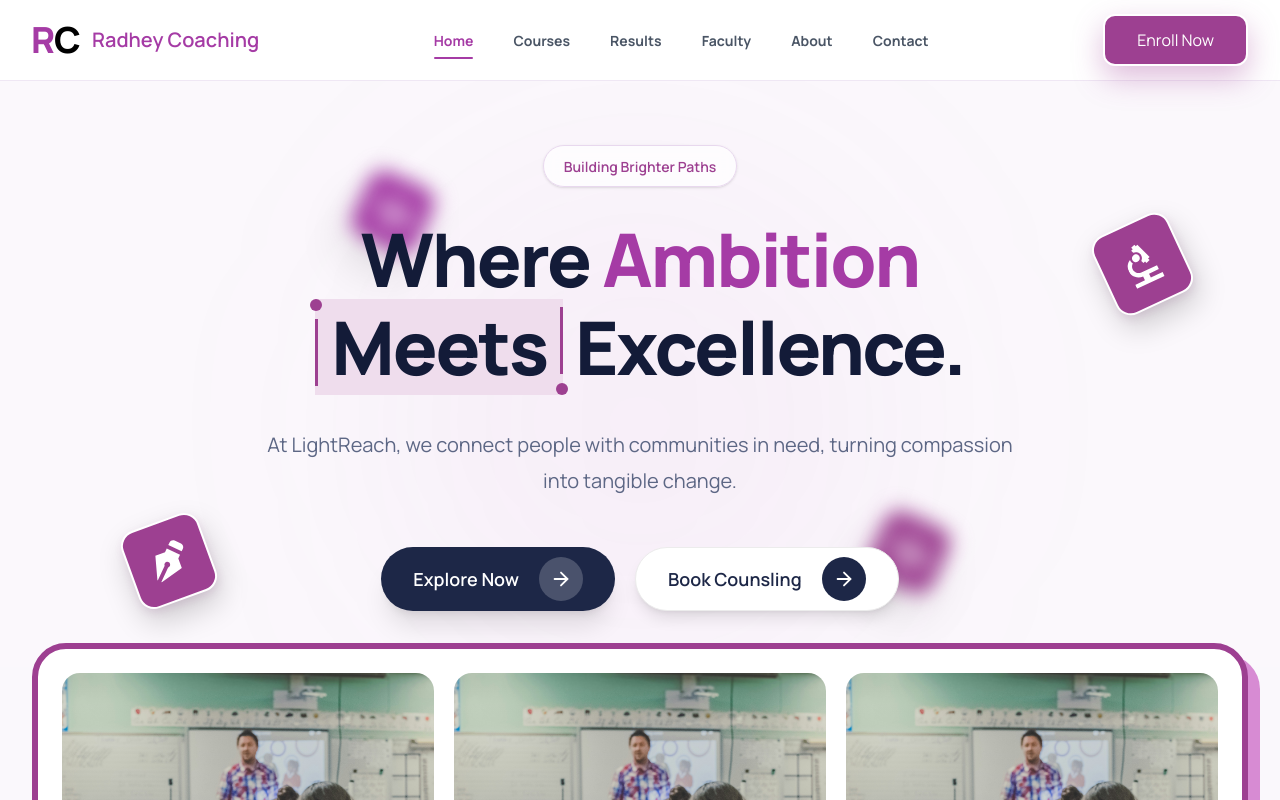
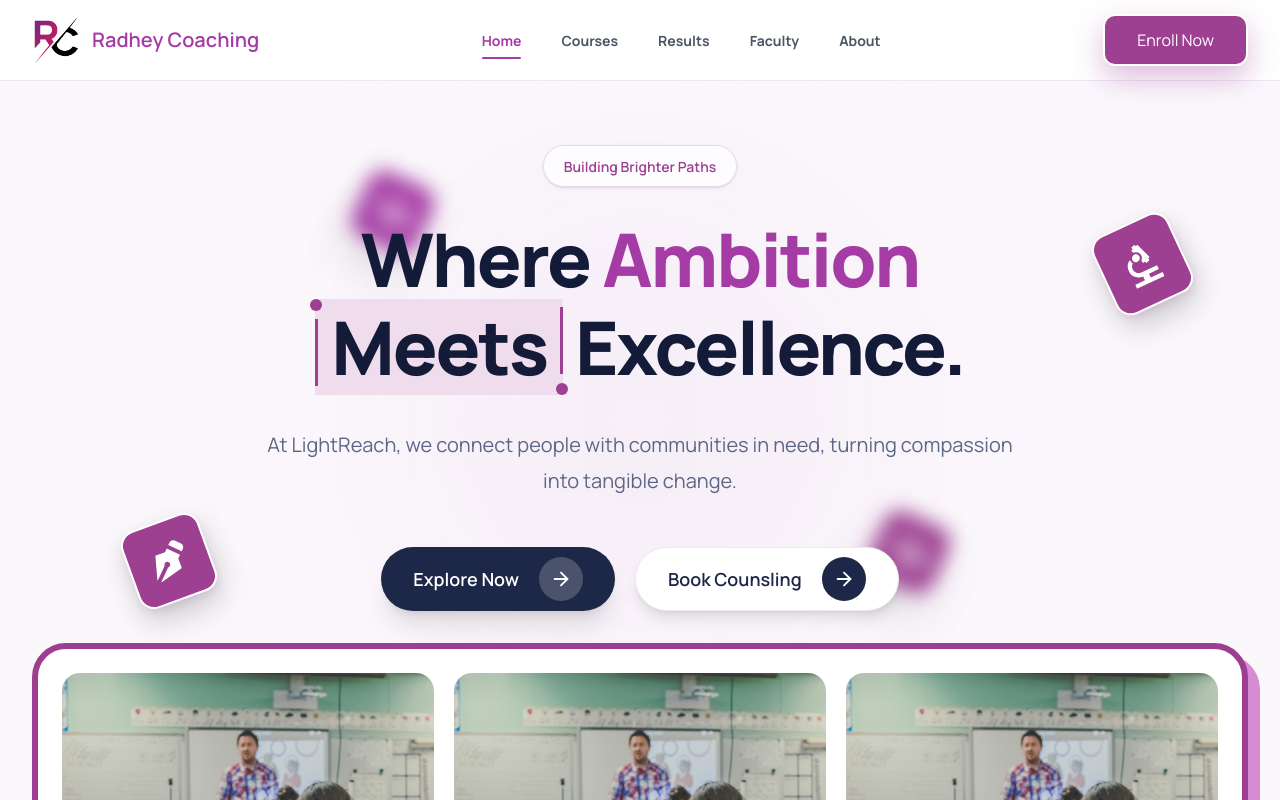
Before and after one commit to taniyabansal24/radheyCoaching, a Next.js app: page / in a window 1280 px wide. Shown: the top 800 px of the page. Built offline with nearby package versions, Linux system fonts and the light colour scheme.

Commit message:
Refactor code structure for improved readability and maintainability

```diff
--- a/src/components/Footer/Footer.tsx
+++ b/src/components/Footer/Footer.tsx
@@ -1,6 +1,7 @@
 "use client";
 
 import Link from "next/link";
+import Image from "next/image";
 import {
   Globe,
   MapPin,
@@ -22,12 +23,16 @@ export default function Footer() {
               href="/"
               className="inline-flex items-center gap-3"
             >
-              <div className="flex h-12 w-12 items-center justify-center">
-                <span className="text-4xl font-black leading-none">
-                  <span className="text-[#A53BA5]">R</span>
-                  <span className="text-black">C</span>
-                </span>
-              </div>
+               <div className="flex h-12 w-12 items-center justify-center overflow-hidden">
+                              <Image
+                                src="/images/logo.png"
+                                alt="Radhey Coaching Logo"
+                                width={48}
+                                height={48}
+                                className="h-full w-full object-contain"
+                                priority
+                              />
+                            </div>
 
               <span className="text-lg font-semibold text-[#A53BA5] sm:text-xl">
                 Radhey Coaching
--- a/src/components/course-fee/CourseFeeSection.tsx
+++ b/src/components/course-fee/CourseFeeSection.tsx
@@ -6,7 +6,7 @@ import { courseFeeData } from "./data";
 
 export default function CourseFeeSection() {
   return (
-    <section className="bg-white">
+    <section id="courses" className="bg-white">
       {/* ================= HERO ================= */}
 
       <div className="bg-[#9F4396] py-20 text-center text-white">
--- a/src/components/faculty/FacultyCarousel.tsx
+++ b/src/components/faculty/FacultyCarousel.tsx
@@ -79,7 +79,7 @@ const faculty = [
 
 export default function FacultyCarousel() {
   return (
-    <section className="bg-white py-16 lg:py-24">
+    <section id="faculty" className="bg-white py-16 lg:py-24">
       <Container>
         {/* Heading */}
 
--- a/src/components/hero/Hero.tsx
+++ b/src/components/hero/Hero.tsx
@@ -5,7 +5,7 @@ import Container from "../ui/Container";
 
 export default function Hero() {
   return (
-    <section className="relative overflow-hidden bg-[#FBF8FC]">
+    <section id="home" className="relative overflow-hidden bg-[#FBF8FC]">
       <Container>
         {/* Background Glow */}
         <div className="absolute left-1/2 top-20 h-[520px] w-[520px] -translate-x-1/2 rounded-full bg-[#A53BA5]/5 blur-[120px]" />
--- a/src/components/navbar/Navbar.tsx
+++ b/src/components/navbar/Navbar.tsx
@@ -1,23 +1,65 @@
 "use client";
 
 import Link from "next/link";
+import Image from "next/image";
 import { Menu, X } from "lucide-react";
-import { useState } from "react";
+import { useState, useEffect } from "react";
 import Container from "../ui/Container";
 import ContactDialog from "../Contact/ContactDialog";
+import logo from "/images/tanishqSharma.png";
 
 const navItems = [
-  { label: "Home", href: "#" },
-  { label: "Courses", href: "#" },
-  { label: "Results", href: "#" },
-  { label: "Faculty", href: "#" },
-  { label: "About", href: "#" },
-  { label: "Contact", href: "#" },
+  { label: "Home", href: "#home" },
+  { label: "Courses", href: "#courses" },
+  { label: "Results", href: "#results" },
+  { label: "Faculty", href: "#faculty" },
+  { label: "About", href: "#about" },
 ];
 
 export default function Navbar() {
   const [open, setOpen] = useState(false);
   const [isContactOpen, setIsContactOpen] = useState(false);
+  const [activeSection, setActiveSection] = useState("home");
+
+  useEffect(() => {
+    const handleScroll = () => {
+      if (window.scrollY < 100) {
+        setActiveSection("home");
+      }
+    };
+
+    const handleIntersection = (entries: IntersectionObserverEntry[]) => {
+      entries.forEach((entry) => {
+        if (entry.isIntersecting) {
+          setActiveSection(entry.target.id);
+        }
+      });
+    };
+
+    const observerOptions = {
+      root: null,
+      rootMargin: "-30% 0px -50% 0px",
+      threshold: 0,
+    };
+
+    const observer = new IntersectionObserver(handleIntersection, observerOptions);
+
+    const ids = ["home", "courses", "results", "faculty", "about"];
+    const elements = ids.map((id) => document.getElementById(id));
+
+    elements.forEach((el) => {
+      if (el) observer.observe(el);
+    });
+
+    window.addEventListener("scroll", handleScroll);
+
+    return () => {
+      elements.forEach((el) => {
+        if (el) observer.unobserve(el);
+      });
+      window.removeEventListener("scroll", handleScroll);
+    };
+  }, []);
 
   return (
     <>
@@ -26,14 +68,16 @@ export default function Navbar() {
           <div className="flex h-20 items-center justify-between">
             {/* Logo */}
             <Link href="/" className="flex items-center gap-3">
-              <div className="flex h-12 w-12 items-center justify-center">
-                {/* Replace with your logo image later */}
-                <span className="text-4xl font-black leading-none">
-                  <span className="text-[#A53BA5]">R</span>
-                  <span className="text-black">C</span>
-                </span>
+              <div className="flex h-12 w-12 items-center justify-center overflow-hidden">
+                <Image
+                  src="/images/logo.png"
+                  alt="Radhey Coaching Logo"
+                  width={48}
+                  height={48}
+                  className="h-full w-full object-contain"
+                  priority
+                />
               </div>
-
               <span className="text-[18px] font-semibold text-[#A53BA5] md:text-[20px]">
                 Radhey Coaching
               </span>
@@ -41,23 +85,26 @@ export default function Navbar() {
 
             {/* Desktop Nav */}
             <nav className="hidden items-center gap-10 lg:flex">
-              {navItems.map((item, index) => (
+              {navItems.map((item) => {
+                const isActive = item.href === `#${activeSection}`;
+                return (
                   <Link
                     key={item.label}
                     href={item.href}
                     className={`relative text-[14px] font-bold transition-colors ${
-                    index === 0
+                      isActive
                         ? "text-[#A53BA5]"
                         : "text-gray-600 hover:text-[#A53BA5]"
                     }`}
                   >
                     {item.label}
 
-                  {index === 0 && (
+                    {isActive && (
                       <span className="absolute -bottom-2 left-0 h-[2px] w-full rounded-full bg-[#A53BA5]" />
                     )}
                   </Link>
-              ))}
+                );
+              })}
             </nav>
 
             {/* Desktop Button */}
@@ -86,22 +133,31 @@ export default function Navbar() {
             }`}
           >
             <div className="space-y-1 px-5 py-5">
-              {navItems.map((item, index) => (
+              {navItems.map((item) => {
+                const isActive = item.href === `#${activeSection}`;
+                return (
                   <Link
                     key={item.label}
                     href={item.href}
                     onClick={() => setOpen(false)}
                     className={`block rounded-lg px-4 py-3 text-[15px] font-medium transition ${
-                    index === 0
+                      isActive
                         ? "bg-[#F8ECF8] text-[#A53BA5]"
                         : "text-gray-700 hover:bg-[#F8ECF8] hover:text-[#A53BA5]"
                     }`}
                   >
                     {item.label}
                   </Link>
-              ))}
+                );
+              })}
 
-              <button className="mt-4 w-full rounded-xl bg-[#A53BA5] py-3 text-sm font-medium text-white shadow-lg transition hover:bg-[#922C92]">
+              <button
+                onClick={() => {
+                  setIsContactOpen(true);
+                  setOpen(false);
+                }}
+                className="mt-4 w-full rounded-xl bg-[#A53BA5] py-3 text-sm font-medium text-white shadow-lg transition hover:bg-[#922C92]"
+              >
                 Enroll Now
               </button>
             </div>
--- a/src/components/transform/TransformSection.tsx
+++ b/src/components/transform/TransformSection.tsx
@@ -1,9 +1,15 @@
+"use client";
+
+import { useState } from "react";
 import Image from "next/image";
 import Container from "../ui/Container";
+import ContactDialog from "../Contact/ContactDialog";
 
 export default function TransformSection() {
+  const [isContactOpen, setIsContactOpen] = useState(false);
   return (
-    <section className="py-24 bg-[#FAFAFC]">
+    <>
+      <section id="about" className="py-24 bg-[#FAFAFC]">
         <Container>
           <div className="flex items-center justify-between gap-10">
             {/* Left */}
@@ -20,13 +26,20 @@ export default function TransformSection() {
               </p>
 
               <div className="mt-12 flex flex-wrap gap-5">
-              <button className="h-14 rounded-full bg-[#9D4091] px-8 text-[16px] font-semibold text-white transition hover:bg-[#8A3880]">
+                <button
+                  onClick={() => setIsContactOpen(true)}
+                  className="h-14 rounded-full bg-[#9D4091] px-8 text-[16px] font-semibold text-white transition hover:bg-[#8A3880]"
+                >
                   Start Your Journey
                 </button>
 
-              <button className="h-14 rounded-full border-2 border-[#9D4091] bg-white px-8 text-[16px] font-semibold text-[#9D4091] transition hover:bg-[#9D4091] hover:text-white">
+                <a
+                  href="/brochure/Radhey-Coaching-Brochure.pdf"
+                  download
+                  className="flex h-14 items-center justify-center rounded-full border-2 border-[#9D4091] bg-white px-8 text-[16px] font-semibold text-[#9D4091] transition hover:bg-[#9D4091] hover:text-white"
+                >
                   Download Brochure
-              </button>
+                </a>
               </div>
             </div>
 
@@ -70,5 +83,10 @@ export default function TransformSection() {
           </div>
         </Container>
       </section>
+      <ContactDialog
+        open={isContactOpen}
+        onClose={() => setIsContactOpen(false)}
+      />
+    </>
   );
 }
--- a/src/components/wall-of-honor/WallOfHonor.tsx
+++ b/src/components/wall-of-honor/WallOfHonor.tsx
@@ -6,7 +6,7 @@ import Container from "../ui/Container";
 
 export default function WallOfHonor() {
   return (
-    <section className="py-16 md:py-20 lg:py-24">
+    <section id="results" className="py-16 md:py-20 lg:py-24">
       <Container>
         <h2 className="mb-10 text-center text-3xl font-bold text-[#1F2937] sm:text-4xl lg:mb-16 lg:text-5xl">
           The Radhey Wall of Honor
```
Also changed, not shown: src/components/CTA/CTASection.tsx (+18 -2 lines), public/images/logo.png (added), 1 other file (tests, documents, lock files or other folders). Lines whose indentation alone changed are shown as unchanged.
